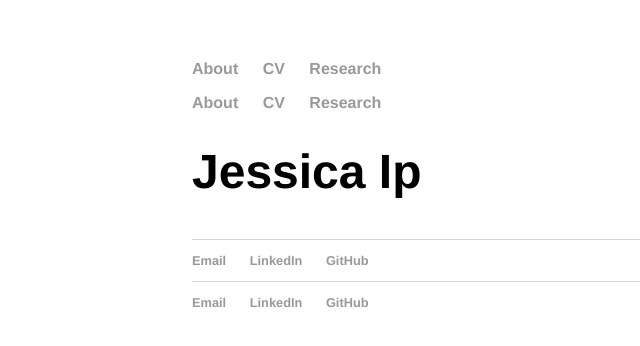
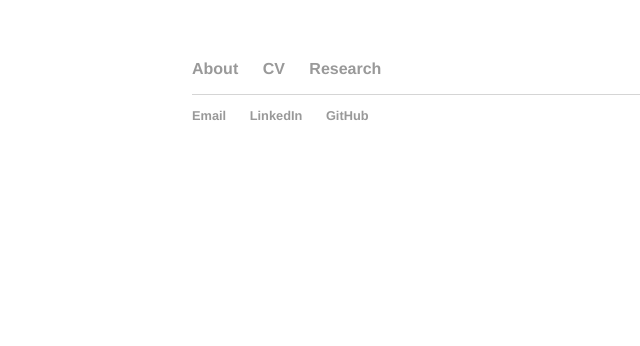
Before and after one commit to ip-jss/ip-jss.github.io, a Jekyll site: the page built from index.html, in a window 1280 px wide. Shown: the top 346 px of the page, without its empty margins (0-640 px from the left). Built offline with Jekyll 4.4.1, drawn with Linux system fonts in a browser that asks for light colours.

Commit message:
Update index.html

```diff
--- a/index.html
+++ b/index.html
@@ -2,34 +2,3 @@
 layout: default
 title: Jessica Ip
 ---
-
-<!DOCTYPE html>
-	<html>
-		<head>
-			<title>{{ page.title }}</title>
-			<!-- link to main stylesheet -->
-			<link rel="stylesheet" type="text/css" href="/css/main.css">
-		</head>
-		<body>
-			<nav>
-	    		<ul>
-				<li><a href="about">About</a></li>
-				<li><a href="https://jessicaip.ca/pdfs/Curriculum-Vitae.pdf">CV</a></li>
-				<li><a href="research">Research</a></li>
-	        		<!-- <li><a href="blog">Blog</a></li> -->
-	    		</ul>
-			</nav>
-			<div class="container">
-
-			{{ content }}
-
-			</div><!-- /.container -->
-			<footer>
-	    		<ul>
-	        		<li><a href="mailto:97jessicaip@gmail.com">Email</a></li>
-				<li><a href="https://www.linkedin.com/in/jessica-ip/">LinkedIn</a></li>
-	        		<li><a href="https://github.com/ipcodes">GitHub</a></li>
-				</ul>
-			</footer>
-		</body>
-	</html>
```
